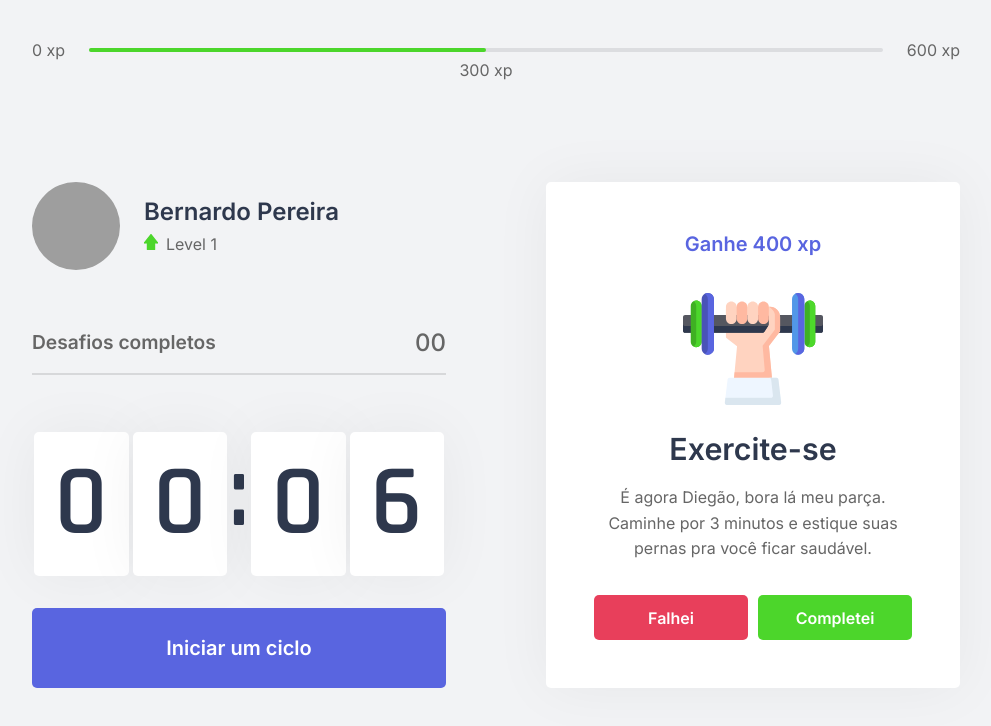
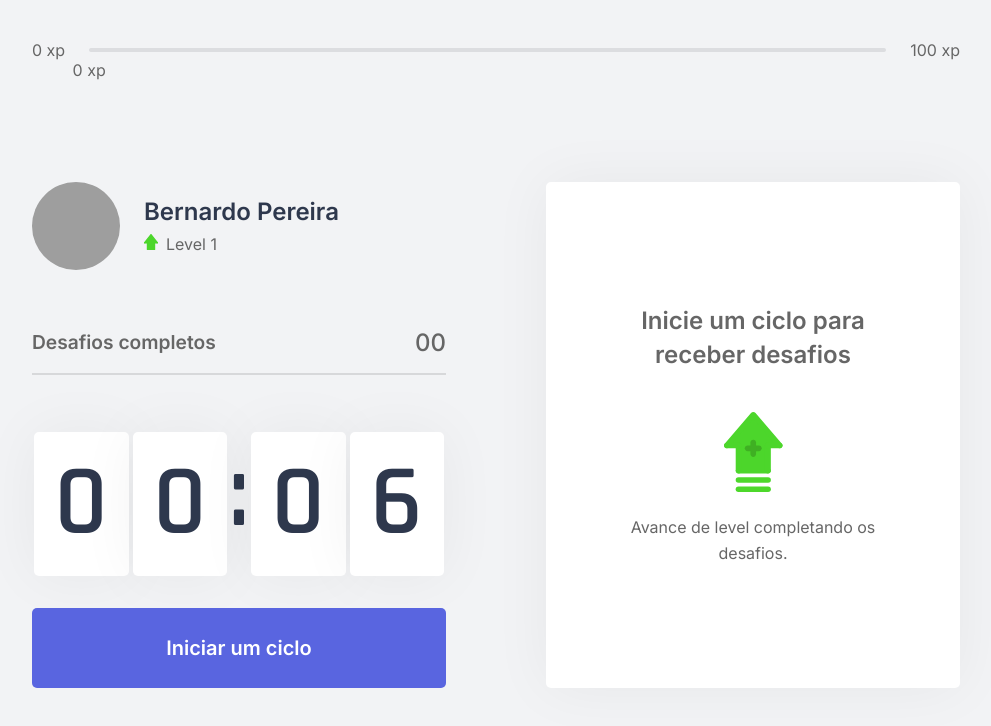
Before and after one commit to BernardoOficial/Pomodoro-Move-Next, a Next.js app: page / in a window 1280 px wide. Shown: the top 726 px of the page, without its empty margins (144-1135 px from the left). Built offline with nearby package versions, Linux system fonts and the light colour scheme; grey boxes are pictures that could not be loaded.

Commit message:
Terminando a quarta aula da #NLW4

```diff
--- /dev/null
+++ b/challenges.json
@@ -0,0 +1,62 @@
+[
+  {
+    "type": "body",
+    "description": "Estique um de seus braços com a palma da mão virada para frente e puxe os dedos para cima por 10 segundos por mão.",
+    "amount": 80
+  },
+  {
+    "type": "body",
+    "description": "Estique seu braço contra o peito e puxe-o utilizando o outro braço por 10 segundos por braço.",
+    "amount": 60
+  },
+  {
+    "type": "body",
+    "description": "Puxe seu pescoço com a ajuda da mão para a direita e para a esquerda, permanecendo na posição por alguns segundos.",
+    "amount": 70
+  },
+  {
+    "type": "body",
+    "description": "Com as duas mãos na parte de trás da cabeça, leve-a para baixo, alongando a parte de trás da região.",
+    "amount": 60
+  },
+  {
+    "type": "body",
+    "description": "Cruze as pernas e desça com as mãos esticadas em direção ao chão. Repita o movimento com a outra perna na frente.",
+    "amount": 100
+  },
+  {
+    "type": "body",
+    "description": "Sentado, abra as pernas e tente encostar as palmas das mãos no chão, repita 3 vezes por 5 segundos.",
+    "amount": 80
+  },
+  {
+    "type": "body",
+    "description": "Puxe o joelho de encontro ao peito e segure, troque de perna após 10 segundos.",
+    "amount": 50
+  },
+  {
+    "type": "body",
+    "description": "Sentado, cruze uma perna e incline seu tronco à frente, troque de perna após 10 segundos.",
+    "amount": 80
+  },
+  {
+    "type": "eye",
+    "description": "Sentado, feche os olhos e cubra-os com as palmas da mão durante 2 minutos, depois abra normalmente.",
+    "amount": 90
+  },
+  {
+    "type": "eye",
+    "description": "Em algum ambiente aberto, olhe o mais longe que puder em quatro direções por 3s, mexa apenas os olhos. Repita 3 vezes.",
+    "amount": 140
+  },
+  {
+    "type": "eye",
+    "description": "Usando os polegares, massage a área abaixo das sobrancelhas em movimentos circulares por 15 segundos.",
+    "amount": 70
+  },
+  {
+    "type": "body",
+    "description": "Em pé, gire a cintura o máximo que puder para a esquerda, segure por cinco segundos. Repita para a direita.",
+    "amount": 90
+  }
+]
--- a/src/components/ChallengeBox.tsx
+++ b/src/components/ChallengeBox.tsx
@@ -1,26 +1,38 @@
-import { useState } from 'react';
-import styles from '../styles/components/ChallengeBox.module.css'
+import { useContext, useEffect, useState } from 'react';
+import { ChallengesContext } from '../contexts/ChallengesContext';
+import styles from '../styles/components/ChallengeBox.module.css';
 
 const ChallengeBox = () => {
 
-    const [temDesafio, setTemDesafio] = useState(true);
+    const { challengerAtivo, resetChallenge } = useContext(ChallengesContext);
+
+    console.log(challengerAtivo);
 
     return (
         <section className={styles.challegeBoxContainer}>
 
-            {temDesafio ? (
+            {challengerAtivo ? (
                 <div className={styles.contentChallengeAtivo}>
-                    <p>Ganhe 400 xp</p>
+                    <p>Ganhe {challengerAtivo.amount} xp</p>
 
                     <div>
-                        <img src="/icons/body.svg" alt="Exercite-se"/>
+                        <img src={`/icons/${challengerAtivo.type}.svg`} alt="Exercite-se"/>
                         <h2>Exercite-se</h2>
-                        <p>É agora Diegão, bora lá meu parça. Caminhe por 3 minutos e estique suas pernas pra você ficar saudável.</p>
+                        <p>{challengerAtivo.description}</p>
                     </div>
 
                     <div className={styles.buttons}>
-                        <button type="button" >Falhei</button>
-                        <button type="button" >Completei</button>
+                        <button
+                        type="button"
+                        onClick={resetChallenge}
+                        >
+                            Falhei
+                        </button>
+                        <button
+                        type="button"
+                        >
+                            Completei
+                        </button>
                     </div>
 
                 </div>
--- a/src/components/CompletedChallenges.tsx
+++ b/src/components/CompletedChallenges.tsx
@@ -1,12 +1,18 @@
+import { useContext } from 'react';
+import { ChallengesContext } from '../contexts/ChallengesContext';
 import styles from '../styles/components/CompletedChallenges.module.css'
 
 const CompletedChallenges = () => {
 
+    const { challengesConcluidos } = useContext(ChallengesContext);
+
+    const converterNumberParaString = String(challengesConcluidos);
+
     return (
-        <div className={styles.completedChallengesContainer}>
-            <h1>Desafios completos</h1>
-            <p>00</p>
-        </div>
+      <div className={styles.completedChallengesContainer}>
+        <h1>Desafios completos</h1>
+        <p>{converterNumberParaString.length === 1 ? `0${challengesConcluidos}` : challengesConcluidos }</p>
+      </div>
     );
 }
 
--- a/src/components/Countdown.tsx
+++ b/src/components/Countdown.tsx
@@ -1,7 +1,10 @@
-import { useEffect, useState } from 'react'
+import { useContext, useEffect, useState } from 'react'
+import { ChallengesContext } from '../contexts/ChallengesContext';
 import styles from '../styles/components/Countdown.module.css'
 
 const Countdown = () => {
+
+    const { startNewChallenge } = useContext(ChallengesContext);
 
     const [time, setTime] = useState(0.1 * 60);
     const [regressivaEstaAtivo, setRegressivaEstaAtivo] = useState(false);
@@ -28,6 +31,9 @@
         }
         else if (regressivaEstaAtivo && time === 0) {
             console.log('finalizou');
+
+            startNewChallenge();
+
             setRegressivaFinalizou(true);
             setRegressivaEstaAtivo(false);
         }
--- a/src/components/ExperienceBar.tsx
+++ b/src/components/ExperienceBar.tsx
@@ -1,16 +1,24 @@
+import { useContext } from 'react';
+import { ChallengesContext } from '../contexts/ChallengesContext';
 import styles from '../styles/components/ExperienceBar.module.css'
 
 const ExperienceBar = () => {
+
+    const { experienciaAtual, experienciaParaProximoNivel } = useContext(ChallengesContext);
+
+    const experienciaPorcentagem =
+      (experienciaAtual / experienciaParaProximoNivel) * 100;
+
     return (
         <header className={styles.experienceBar} >
             <span>0 xp</span>
             <div>
-                <div style={{ width: '50%'}} />
-                <span className={styles.currentExperience} style={{ left: '50%' }}>
-                    300 xp
+                <div style={{ width: `${experienciaPorcentagem}%`}} />
+                <span className={styles.currentExperience} style={{ left: `${experienciaPorcentagem}%` }}>
+                    {experienciaAtual} xp
                 </span>
             </div>
-            <span>600 xp</span>
+            <span>{experienciaParaProximoNivel} xp</span>
         </header>
     );
 }
--- a/src/components/Profile.tsx
+++ b/src/components/Profile.tsx
@@ -6,9 +6,6 @@
 const Profile = () => {
 
     const { level } = useContext(ChallengesContext);
-
-    console.log(level);
-
 
     return (
         <div className={styles.profileContainer}>
--- a/src/contexts/ChallengesContext.tsx
+++ b/src/contexts/ChallengesContext.tsx
@@ -1,23 +1,68 @@
-import { createContext, useState } from "react";
+import { createContext, ReactNode, useState } from "react";
+import challenges from '../../challenges.json';
 
-const ChallengesContext = createContext({});
+interface Challenge {
+    type: 'body' | 'eye';
+    description: string;
+    amount: number;
+}
 
-const ChallengesProvider = ({ children }) => {
+interface ChallengesProviderDados {
+  challengerAtivo: Challenge;
+  level: number;
+  experienciaAtual: number;
+  challengesConcluidos: number;
+  experienciaParaProximoNivel: number;
+  levelUp: () => void;
+  startNewChallenge: () => void;
+  resetChallenge: () => void;
+}
 
-    const [level, setLevel] = useState(10);
+interface ChallengesProviderProps {
+    children: ReactNode;
+}
+
+const ChallengesContext = createContext({} as ChallengesProviderDados);
+
+const ChallengesProvider = ({ children }: ChallengesProviderProps) => {
+
+    const [challengerAtivo, setChallengerAtivo] = useState(null);
+    const [level, setLevel] = useState(1);
+    const [experienciaAtual, setExperienciaAtual] = useState(0);
     const [challengesConcluidos, setChallengesConcluidos] = useState(0);
+
+    const experienciaParaProximoNivel = Math.pow((level + 1) * 5, 2);
 
     const levelUp = () => {
         setLevel(level + 1);
     }
 
+    const startNewChallenge = () => {
+        const numberRandom = Math.floor(Math.random() * challenges.length);
+        const challenge = challenges[numberRandom];
+
+        setChallengerAtivo(challenge);
+    }
+
+    const resetChallenge = () => {
+        setChallengerAtivo(null);
+    }
+
+
   return (
-    <ChallengesContext.Provider value={{
+    <ChallengesContext.Provider
+      value={{
+        challengerAtivo,
         level,
+        experienciaAtual,
         challengesConcluidos,
-        levelUp
-    }}>
-        {children}
+        experienciaParaProximoNivel,
+        levelUp,
+        startNewChallenge,
+        resetChallenge,
+      }}
+    >
+      {children}
     </ChallengesContext.Provider>
   );
 };
```
